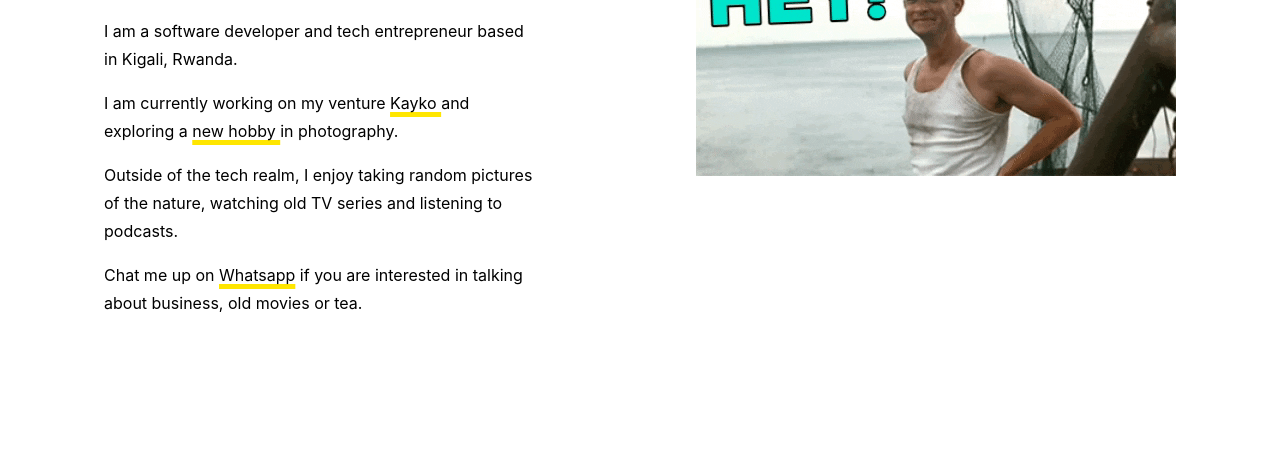
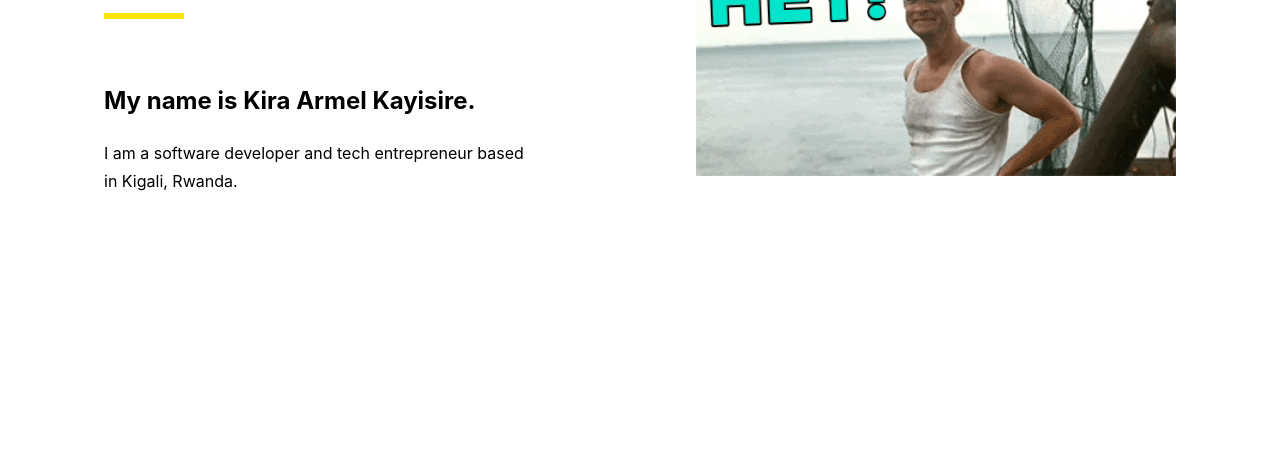
Before and after one commit to Armeleger/kayisireK.github.io, a plain HTML site: page index.html in a window 1280 px wide. Shown: the part 341-800 px from the top of the page. Drawn offline with Linux system fonts and the light colour scheme.

Commit message:
Updated names in file

```diff
--- a/index.html
+++ b/index.html
@@ -7,19 +7,19 @@
       content="width=device-width, initial-scale=1, shrink-to-fit=no"
     />
     <meta name="description" content="Kevin Kayisire's portfolio website" />
-    <title>Kevin Gautier</title>
+    <title>Kira Armel</title>
     <link rel="stylesheet" href="styles.css" />
   </head>
   <body>
     <div class="container">
       <div class="content">
         <h1>Hello there!</h1>
-        <h2>My name is Kevin Gautier Kayisire.</h2>
+        <h2>My name is Kira Armel Kayisire.</h2>
         <p>
           I am a software developer and tech entrepreneur based in Kigali,
           Rwanda.
         </p>
-        <p>
+        <!-- <p>
           I am currently working on my venture
           <a href="https://kayko.rw" target="_blank">
             Kayko
@@ -35,7 +35,7 @@
         </p>
         <p>
           Chat me up on <a href="https://wa.me/250781547202" target="_blank">Whatsapp</a> if you are interested in talking about business, old movies or tea.
-        </p>
+        </p> -->
       </div>
       <div class="graphic">
         <img class="celebration-gif" src="./giphy.gif" alt="" />
```
Also changed, not shown: 1 other file.
